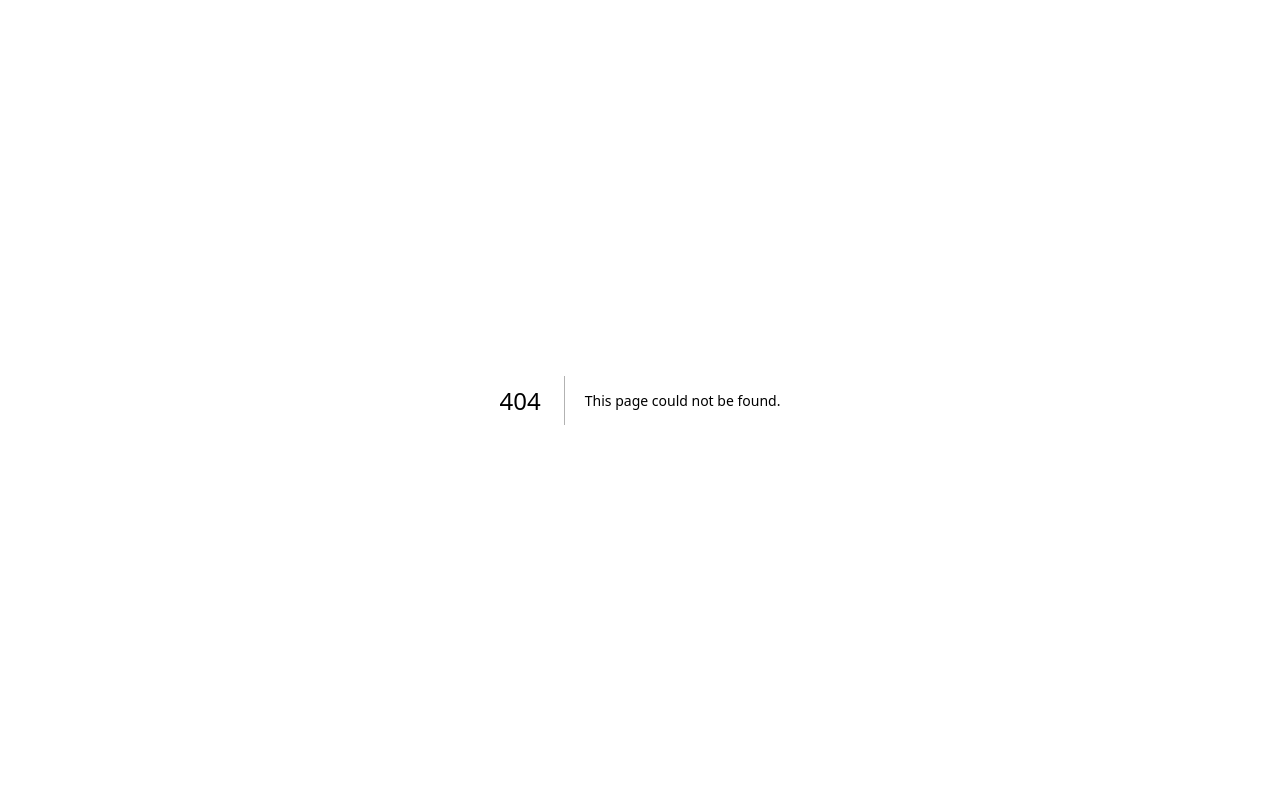
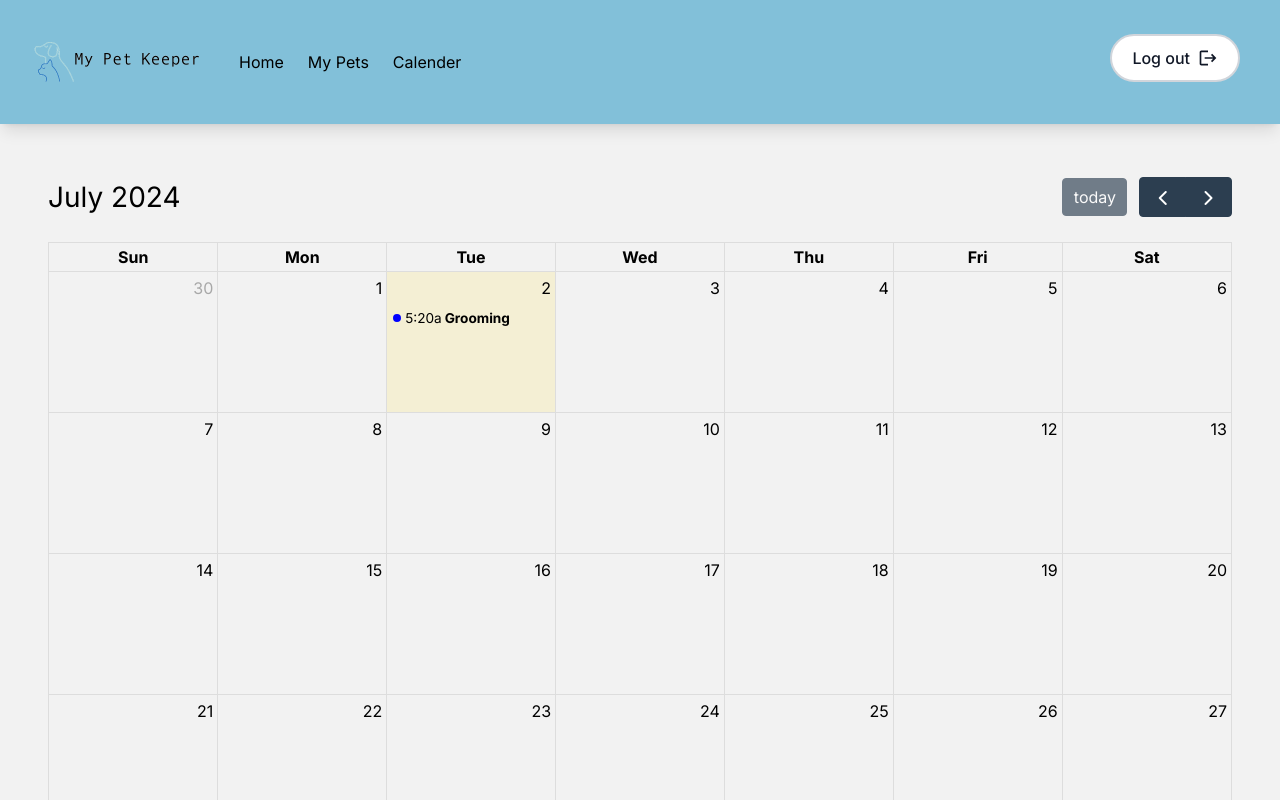
Before and after one commit to Misato-1226/my-pet-keeper, a Next.js app: page /calender in a window 1280 px wide. Before the commit this address had no page. Shown: the top 800 px of the page. Built offline with nearby package versions, Linux system fonts and the light colour scheme.

Commit message:
add calendar page

```diff
--- a/package.json
+++ b/package.json
@@ -9,6 +9,10 @@
     "lint": "next lint"
   },
   "dependencies": {
+    "@fullcalendar/core": "^6.1.14",
+    "@fullcalendar/daygrid": "^6.1.14",
+    "@fullcalendar/interaction": "^6.1.14",
+    "@fullcalendar/react": "^6.1.14",
     "axios": "^1.7.2",
     "next": "14.2.4",
     "react": "^18",
--- /dev/null
+++ b/src/app/(auth)/calender/page.tsx
@@ -0,0 +1,37 @@
+"use client";
+import { useCallback } from "react";
+import FullCalendar from "@fullcalendar/react";
+import dayGridPlugin from "@fullcalendar/daygrid"; // a plugin!
+import interactionPlugin, { DateClickArg } from "@fullcalendar/interaction"; // needed for dayClick
+
+export default function Calendar() {
+  const events = [
+    {
+      id: "a", // ユニークID
+      start: "2024-07-02T05:20:00", // イベント開始日
+      end: "", // イベント終了日
+      title: "Grooming", // イベントのタイトル
+      description: "", // イベントの詳細
+      backgroundColor: "blue", // 背景色
+      borderColor: "blue", // 枠線色
+      editable: true, // イベント操作の可否
+    },
+    // 省略
+  ];
+
+  const handleDateClick = useCallback((arg: DateClickArg) => {
+    alert(arg.dateStr);
+  }, []);
+  return (
+    <div className="p-12">
+      <FullCalendar
+        plugins={[dayGridPlugin, interactionPlugin]}
+        initialView="dayGridMonth"
+        events={events}
+        selectable={true}
+        editable={true}
+        dateClick={handleDateClick}
+      />
+    </div>
+  );
+}
```
Also changed, not shown: 1 other file (tests, documents, lock files or other folders).
